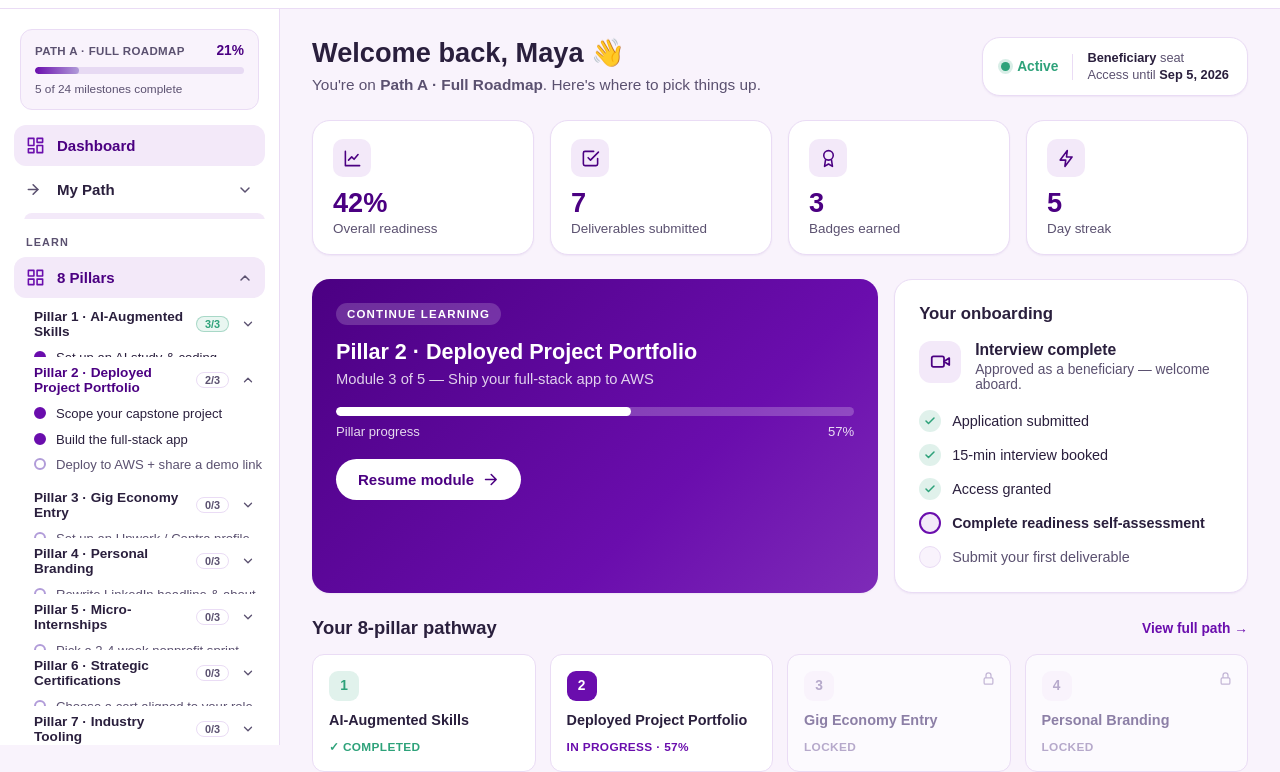
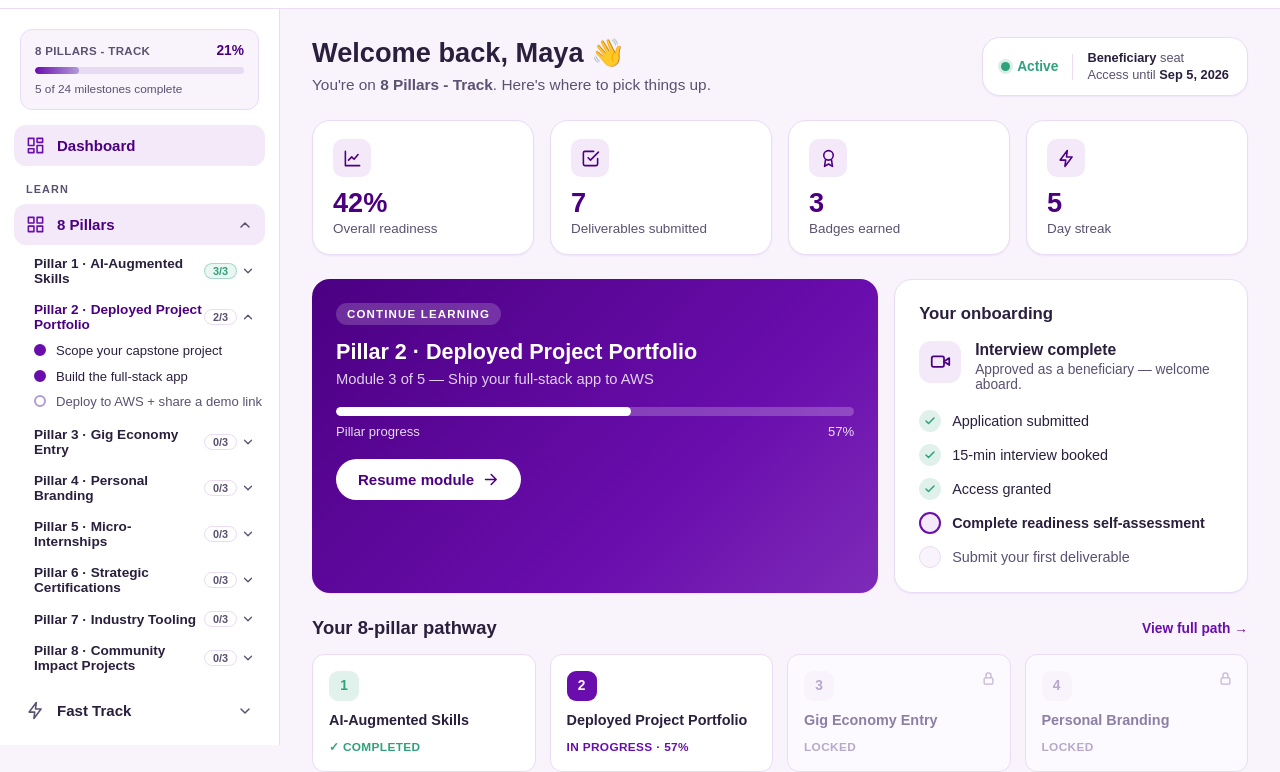
Before and after one commit to tccao/stem-career-path-ai-era, a plain HTML site: page mock-dashboard.html in a window 1280 px wide. Shown: the part 55-827 px from the top of the page. Drawn offline with Linux system fonts and the light colour scheme.

Commit message:
feat: enhance accordion behavior and update pathway labels in the dashboard

```diff
--- a/mock-dashboard.html
+++ b/mock-dashboard.html
@@ -347,16 +347,22 @@
       display: grid;
       grid-template-rows: 0fr;
       overflow: hidden;
-      transition: grid-template-rows 0.26s ease;
+      pointer-events: none;
+      visibility: hidden;
+      transition: grid-template-rows 0.26s ease, visibility 0s linear 0.26s;
     }
 
     .acc[data-open="true"]>.acc-body {
       grid-template-rows: 1fr;
+      pointer-events: auto;
+      visibility: visible;
+      transition: grid-template-rows 0.26s ease;
     }
 
     .acc-body>.acc-inner {
       overflow: hidden;
       min-height: 0;
+      transition: padding-top 0.26s ease, padding-bottom 0.26s ease;
     }
 
     .acc-inner {
@@ -389,7 +395,6 @@
     .acc.lvl2>.acc-head {
       display: flex;
       align-items: center;
-      gap: 8px;
       padding: 8px 10px;
       border-radius: 8px;
       font-size: 0.85rem;
@@ -430,6 +435,11 @@
 
     .acc.lvl2>.acc-body>.acc-inner {
       padding: 2px 0 8px 4px;
+    }
+
+    .acc:not([data-open="true"])>.acc-body>.acc-inner {
+      padding-top: 0;
+      padding-bottom: 0;
     }
 
     /* milestone bullets */
@@ -1059,7 +1069,7 @@
       <!-- pathway progress -->
       <div class="sb-progress">
         <div class="top">
-          <span class="lab">Path A · Full Roadmap</span>
+          <span class="lab">8 Pillars - Track</span>
           <span class="pct" id="sbPct">0%</span>
         </div>
         <div class="track"><span id="sbBar" style="width:0%"></span></div>
@@ -1075,28 +1085,6 @@
           <rect x="3" y="16" width="7" height="5"></rect>
         </svg>Dashboard
       </a>
-
-      <!-- My Path -->
-      <div class="acc" data-open="false">
-        <button class="nav-item acc-head" type="button">
-          <svg viewBox="0 0 24 24" fill="none" stroke="currentColor" stroke-width="2" stroke-linecap="round"
-            stroke-linejoin="round">
-            <path d="M9 18l6-6-6-6"></path>
-            <path d="M3 12h12"></path>
-          </svg>My Path
-          <svg class="chev" viewBox="0 0 24 24" fill="none" stroke="currentColor" stroke-width="2.2"
-            stroke-linecap="round" stroke-linejoin="round">
-            <path d="M6 9l6 6 6-6"></path>
-          </svg>
-        </button>
-        <div class="acc-body">
-          <div class="acc-inner">
-            <a class="sub-link active">Path A · Full Roadmap</a>
-            <a class="sub-link">Path B · Fast Track</a>
-            <a class="sub-link">Readiness self-assessment</a>
-          </div>
-        </div>
-      </div>
 
       <div class="nav-section">Learn</div>
 
@@ -1216,7 +1204,7 @@
       <div class="page-head">
         <div>
           <h1 id="welcome">Welcome back, Maya 👋</h1>
-          <p>You're on <b>Path A · Full Roadmap</b>. Here's where to pick things up.</p>
+          <p>You're on <b>8 Pillars - Track</b>. Here's where to pick things up.</p>
         </div>
         <div class="access-chip">
           <span class="status"><span class="led"></span> Active</span>
```
